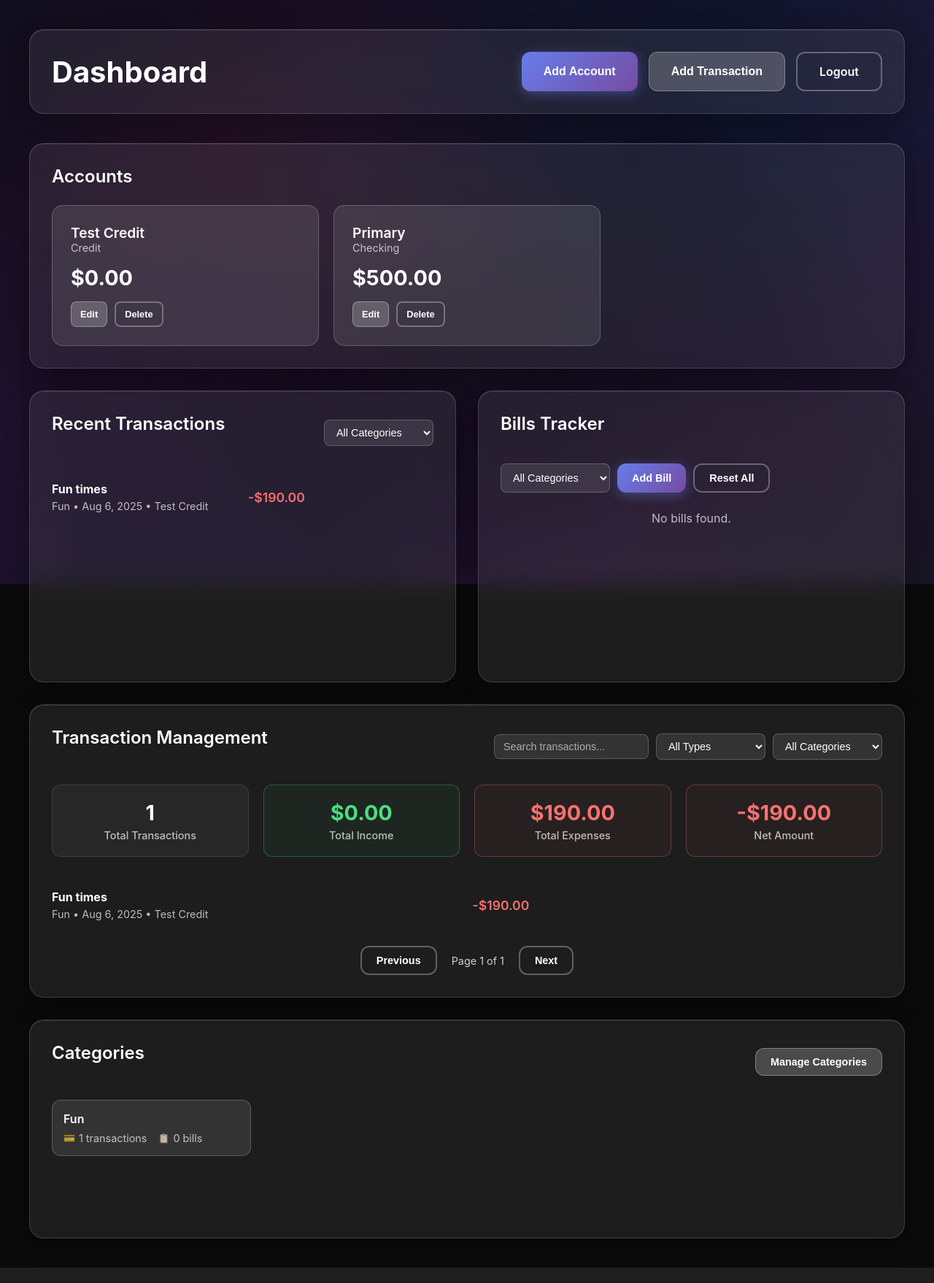
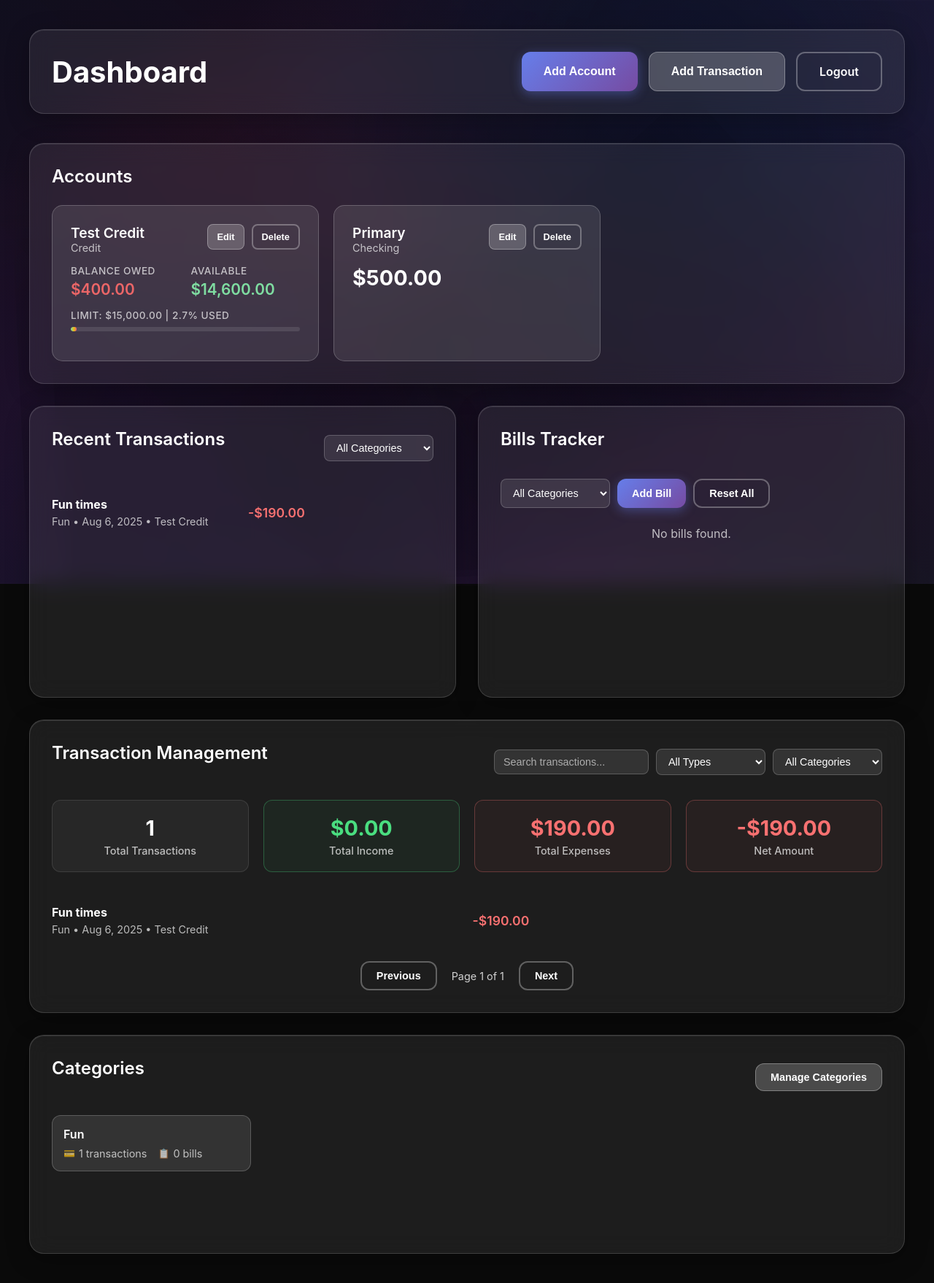
Before and after one commit to Kassicus/glass-budget, a Flask app: page / in a window 1280 px wide. Shown: the whole page at 73% size. Before the commit the page ends 1737 px from the top, so only its background shows below. Run offline with Flask 3, Linux system fonts and the light colour scheme; a user stored in the database is signed in; data comes from the database, SQL or seed files in the repository; both versions use the stored data as it was after the commit; data that the repository does not hold is empty.

Commit message:
Credit account working now

```diff
--- a/app.py
+++ b/app.py
@@ -16,6 +16,11 @@ app.config['SQLALCHEMY_TRACK_MODIFICATIONS'] = False
 from models import db, User, Account, Transaction, Bill
 
 db.init_app(app)
+
+# Create tables if they don't exist
+with app.app_context():
+    db.create_all()
+
 login_manager = LoginManager()
 login_manager.init_app(app)
 login_manager.login_view = 'login'
@@ -87,6 +92,8 @@ def accounts():
             'name': acc.name,
             'account_type': acc.account_type,
             'balance': acc.balance,
+            'credit_limit': acc.credit_limit,
+            'current_balance': acc.current_balance,
             'created_at': acc.created_at.isoformat()
         } for acc in user_accounts])
 
@@ -96,6 +103,8 @@ def accounts():
             name=data['name'],
             account_type=data['account_type'],
             balance=float(data.get('balance', 0)),
+            credit_limit=float(data['credit_limit']) if data.get('credit_limit') else None,
+            current_balance=float(data.get('current_balance', 0)),
             user_id=current_user.id
         )
         db.session.add(account)
@@ -114,6 +123,10 @@ def account_detail(account_id):
         account.name = data.get('name', account.name)
         account.account_type = data.get('account_type', account.account_type)
         account.balance = float(data.get('balance', account.balance))
+        if 'credit_limit' in data:
+            account.credit_limit = float(data['credit_limit']) if data['credit_limit'] else None
+        if 'current_balance' in data:
+            account.current_balance = float(data.get('current_balance', account.current_balance))
         db.session.commit()
         return jsonify({'success': True})
 
@@ -160,10 +173,19 @@ def transactions():
         # Update account balance
         account = Account.query.get(data['account_id'])
         if account and account.user_id == current_user.id:
-            if data['transaction_type'] == 'income':
-                account.balance += float(data['amount'])
+            if account.account_type == 'credit':
+                # For credit accounts, expenses increase current_balance (debt)
+                # and income/payments decrease current_balance (paying off debt)
+                if data['transaction_type'] == 'expense':
+                    account.current_balance += float(data['amount'])
+                else:  # income (payment toward credit)
+                    account.current_balance -= float(data['amount'])
             else:
-                account.balance -= float(data['amount'])
+                # For regular accounts, use the existing logic
+                if data['transaction_type'] == 'income':
+                    account.balance += float(data['amount'])
+                else:
+                    account.balance -= float(data['amount'])
 
         db.session.add(transaction)
         db.session.commit()
@@ -197,30 +219,56 @@ def transaction_detail(transaction_id):
             new_account = Account.query.get(int(data['account_id']))
             if new_account and new_account.user_id == current_user.id:
                 # Remove from old account
-                if old_type == 'income':
-                    old_account.balance -= old_amount
+                if old_account.account_type == 'credit':
+                    if old_type == 'expense':
+                        old_account.current_balance -= old_amount
+                    else:
+                        old_account.current_balance += old_amount
                 else:
-                    old_account.balance += old_amount
+                    if old_type == 'income':
+                        old_account.balance -= old_amount
+                    else:
+                        old_account.balance += old_amount
 
                 # Add to new account
-                if transaction.transaction_type == 'income':
-                    new_account.balance += transaction.amount
+                if new_account.account_type == 'credit':
+                    if transaction.transaction_type == 'expense':
+                        new_account.current_balance += transaction.amount
+                    else:
+                        new_account.current_balance -= transaction.amount
                 else:
-                    new_account.balance -= transaction.amount
+                    if transaction.transaction_type == 'income':
+                        new_account.balance += transaction.amount
+                    else:
+                        new_account.balance -= transaction.amount
 
                 transaction.account_id = int(data['account_id'])
         else:
             # Same account, just update the balance difference
             account = transaction.account
-            if old_type == 'income':
-                account.balance -= old_amount
+            if account.account_type == 'credit':
+                # Reverse old transaction
+                if old_type == 'expense':
+                    account.current_balance -= old_amount
+                else:
+                    account.current_balance += old_amount
+
+                # Apply new transaction
+                if transaction.transaction_type == 'expense':
+                    account.current_balance += transaction.amount
+                else:
+                    account.current_balance -= transaction.amount
             else:
-                account.balance += old_amount
+                # Regular account logic
+                if old_type == 'income':
+                    account.balance -= old_amount
+                else:
+                    account.balance += old_amount
 
-            if transaction.transaction_type == 'income':
-                account.balance += transaction.amount
-            else:
-                account.balance -= transaction.amount
+                if transaction.transaction_type == 'income':
+                    account.balance += transaction.amount
+                else:
+                    account.balance -= transaction.amount
 
         db.session.commit()
         return jsonify({'success': True})
@@ -228,10 +276,16 @@ def transaction_detail(transaction_id):
     if request.method == 'DELETE':
         # Reverse the transaction from account balance
         account = transaction.account
-        if transaction.transaction_type == 'income':
-            account.balance -= transaction.amount
+        if account.account_type == 'credit':
+            if transaction.transaction_type == 'expense':
+                account.current_balance -= transaction.amount
+            else:
+                account.current_balance += transaction.amount
         else:
-            account.balance += transaction.amount
+            if transaction.transaction_type == 'income':
+                account.balance -= transaction.amount
+            else:
+                account.balance += transaction.amount
 
         db.session.delete(transaction)
         db.session.commit()
@@ -357,7 +411,10 @@ def toggle_bill_paid(bill_id):
         # Update account balance
         account = Account.query.get(bill.account_id)
         if account and account.user_id == current_user.id:
-            account.balance -= bill.amount
+            if account.account_type == 'credit':
+                account.current_balance += bill.amount
+            else:
+                account.balance -= bill.amount
         db.session.add(transaction)
 
         message = f"Bill '{bill.name}' marked as paid for {current_date.strftime('%B %Y')}"
--- a/models.py
+++ b/models.py
@@ -20,6 +20,8 @@ class Account(db.Model):
     name = db.Column(db.String(100), nullable=False)
     account_type = db.Column(db.String(50), nullable=False)  # checking, savings, credit, etc.
     balance = db.Column(db.Float, default=0.0)
+    credit_limit = db.Column(db.Float, nullable=True)  # For credit accounts only
+    current_balance = db.Column(db.Float, default=0.0)  # For credit accounts: amount currently owed/used
     user_id = db.Column(db.Integer, db.ForeignKey('user.id'), nullable=False)
     created_at = db.Column(db.DateTime, default=datetime.utcnow)
 
--- a/static/css/style.css
+++ b/static/css/style.css
@@ -643,6 +643,10 @@ body {
     margin-bottom: 15px;
 }
 
+.account-info {
+    flex: 1;
+}
+
 .account-name {
     color: white;
     font-size: 1.2rem;
@@ -665,6 +669,72 @@ body {
 .account-actions {
     display: flex;
     gap: 10px;
+}
+
+/* Credit Account Styles */
+.credit-account {
+    /* Removed yellow border for cleaner look */
+}
+
+.credit-info {
+    display: grid;
+    grid-template-columns: 1fr 1fr;
+    gap: 15px;
+    margin-bottom: 15px;
+}
+
+.credit-balance,
+.credit-available {
+    display: flex;
+    flex-direction: column;
+    gap: 5px;
+}
+
+.credit-utilization {
+    grid-column: 1 / -1;
+    display: flex;
+    flex-direction: column;
+    gap: 8px;
+}
+
+.credit-label {
+    color: rgba(255, 255, 255, 0.7);
+    font-size: 0.85rem;
+    font-weight: 500;
+    text-transform: uppercase;
+    letter-spacing: 0.5px;
+}
+
+.credit-amount {
+    color: white;
+    font-size: 1.3rem;
+    font-weight: 600;
+}
+
+.credit-amount.owed {
+    color: rgba(255, 107, 107, 0.9);
+}
+
+.credit-amount.available {
+    color: rgba(134, 239, 172, 0.9);
+}
+
+.utilization-bar {
+    width: 100%;
+    height: 6px;
+    background: rgba(255, 255, 255, 0.1);
+    border-radius: 3px;
+    overflow: hidden;
+}
+
+.utilization-fill {
+    height: 100%;
+    background: linear-gradient(90deg,
+        rgba(134, 239, 172, 0.9) 0%,
+        rgba(255, 193, 7, 0.9) 60%,
+        rgba(255, 107, 107, 0.9) 90%);
+    border-radius: 3px;
+    transition: width 0.3s ease;
 }
 
 .btn-icon {
--- a/static/js/app.js
+++ b/static/js/app.js
@@ -58,6 +58,23 @@ function closeModal(modalId) {
         const form = modal.querySelector('form');
         if (form) {
             form.reset();
+
+            // Special handling for account form to restore original handler
+            if (modalId === 'accountModal') {
+                // Restore the original submit handler
+                if (typeof handleAccountSubmit === 'function') {
+                    form.onsubmit = handleAccountSubmit;
+                }
+                // Reset modal title
+                const modalTitle = modal.querySelector('#accountModalTitle');
+                if (modalTitle) {
+                    modalTitle.textContent = 'Add Account';
+                }
+                // Hide credit fields
+                if (typeof hideCreditFields === 'function') {
+                    hideCreditFields();
+                }
+            }
         }
     }
 }
--- a/static/js/dashboard.js
+++ b/static/js/dashboard.js
@@ -84,21 +84,60 @@ function renderAccounts() {
         return;
     }
 
-    accountsList.innerHTML = accounts.map(account => `
-        <div class="account-item">
+    accountsList.innerHTML = accounts.map(account => {
+        if (account.account_type === 'credit') {
+            const remainingCredit = account.credit_limit ? (account.credit_limit - account.current_balance) : 0;
+            const utilizationPercentage = account.credit_limit && account.credit_limit > 0 ?
+                ((account.current_balance / account.credit_limit) * 100).toFixed(1) : 0;
+
+            return `
+                <div class="account-item credit-account">
                     <div class="account-header">
-                <div>
+                        <div class="account-info">
                             <div class="account-name">${account.name}</div>
                             <div class="account-type">${account.account_type}</div>
                         </div>
-            </div>
-            <div class="account-balance">${formatCurrency(account.balance)}</div>
                         <div class="account-actions">
                             <button class="btn btn-small btn-secondary btn-icon" onclick="editAccount(${account.id})">Edit</button>
                             <button class="btn btn-small btn-outline btn-icon" onclick="deleteAccount(${account.id})">Delete</button>
                         </div>
                     </div>
-    `).join('');
+                    <div class="credit-info">
+                        <div class="credit-balance">
+                            <div class="credit-label">Balance Owed</div>
+                            <div class="credit-amount owed">${formatCurrency(account.current_balance || 0)}</div>
+                        </div>
+                        <div class="credit-available">
+                            <div class="credit-label">Available</div>
+                            <div class="credit-amount available">${formatCurrency(remainingCredit)}</div>
+                        </div>
+                        <div class="credit-utilization">
+                            <div class="credit-label">Limit: ${formatCurrency(account.credit_limit || 0)} | ${utilizationPercentage}% used</div>
+                            <div class="utilization-bar">
+                                <div class="utilization-fill" style="width: ${Math.min(utilizationPercentage, 100)}%"></div>
+                            </div>
+                        </div>
+                    </div>
+                </div>
+            `;
+        } else {
+            return `
+                <div class="account-item">
+                    <div class="account-header">
+                        <div class="account-info">
+                            <div class="account-name">${account.name}</div>
+                            <div class="account-type">${account.account_type}</div>
+                        </div>
+                        <div class="account-actions">
+                            <button class="btn btn-small btn-secondary btn-icon" onclick="editAccount(${account.id})">Edit</button>
+                            <button class="btn btn-small btn-outline btn-icon" onclick="deleteAccount(${account.id})">Delete</button>
+                        </div>
+                    </div>
+                    <div class="account-balance">${formatCurrency(account.balance)}</div>
+                </div>
+            `;
+        }
+    }).join('');
 }
 
 // Render transactions
@@ -248,8 +287,20 @@ function setupEventListeners() {
         goToPage(currentPage + 1);
     });
 
-    // Account form
-    document.getElementById('accountForm')?.addEventListener('submit', handleAccountSubmit);
+    // Account form - use onsubmit instead of addEventListener to avoid conflicts
+    const accountForm = document.getElementById('accountForm');
+    if (accountForm) {
+        accountForm.onsubmit = handleAccountSubmit;
+    }
+
+    // Account type change handler
+    document.getElementById('accountType')?.addEventListener('change', (e) => {
+        if (e.target.value === 'credit') {
+            showCreditFields();
+        } else {
+            hideCreditFields();
+        }
+    });
 
     // Transaction form
     document.getElementById('transactionForm')?.addEventListener('submit', handleTransactionSubmit);
@@ -268,6 +319,12 @@ async function handleAccountSubmit(e) {
         account_type: formData.get('account_type'),
         balance: formData.get('balance') || 0
     };
+
+    // Add credit account specific fields
+    if (formData.get('account_type') === 'credit') {
+        accountData.credit_limit = formData.get('credit_limit') || null;
+        accountData.current_balance = formData.get('current_balance') || 0;
+    }
 
     try {
         await apiRequest('/api/accounts', {
@@ -389,10 +446,22 @@ async function editAccount(accountId) {
     document.getElementById('accountName').value = account.name;
     document.getElementById('accountType').value = account.account_type;
     document.getElementById('accountBalance').value = account.balance;
+
+    // Handle credit account fields
+    if (account.account_type === 'credit') {
+        document.getElementById('creditLimit').value = account.credit_limit || '';
+        document.getElementById('currentBalance').value = account.current_balance || 0;
+        showCreditFields();
+    } else {
+        hideCreditFields();
+    }
+
     document.getElementById('accountModalTitle').textContent = 'Edit Account';
 
-    // Update form handler
+    // Store the original handler and replace it temporarily
     const form = document.getElementById('accountForm');
+    const originalHandler = form.onsubmit;
+
     form.onsubmit = async (e) => {
         e.preventDefault();
 
@@ -403,6 +472,12 @@ async function editAccount(accountId) {
             balance: formData.get('balance')
         };
 
+        // Add credit account specific fields
+        if (formData.get('account_type') === 'credit') {
+            accountData.credit_limit = formData.get('credit_limit') || null;
+            accountData.current_balance = formData.get('current_balance') || 0;
+        }
+
         try {
             await apiRequest(`/api/accounts/${accountId}`, {
                 method: 'PUT',
@@ -412,13 +487,16 @@ async function editAccount(accountId) {
             showMessage('Account updated successfully!');
             closeModal('accountModal');
             await loadAccounts();
+
+            // Restore original handler after successful update
+            form.onsubmit = originalHandler;
+            document.getElementById('accountModalTitle').textContent = 'Add Account';
+            // Clear form
+            form.reset();
+            hideCreditFields();
         } catch (error) {
             showMessage('Failed to update account', 'error');
         }
-
-        // Restore original handler
-        form.onsubmit = handleAccountSubmit;
-        document.getElementById('accountModalTitle').textContent = 'Add Account';
     };
 
     openModal('accountModal');
@@ -902,3 +980,18 @@ function applyTransactionFilters() {
     renderAllTransactions();
     updateTransactionStats();
 }
+
+// Show credit account fields
+function showCreditFields() {
+    document.getElementById('creditLimitGroup').style.display = 'block';
+    document.getElementById('currentBalanceGroup').style.display = 'block';
+}
+
+// Hide credit account fields
+function hideCreditFields() {
+    document.getElementById('creditLimitGroup').style.display = 'none';
+    document.getElementById('currentBalanceGroup').style.display = 'none';
+    // Clear the values when hiding
+    document.getElementById('creditLimit').value = '';
+    document.getElementById('currentBalance').value = '0';
+}
--- a/templates/dashboard.html
+++ b/templates/dashboard.html
@@ -142,6 +142,14 @@
             <div class="form-group">
                 <label for="accountBalance">Initial Balance</label>
                 <input type="number" id="accountBalance" name="balance" step="0.01" value="0">
+            </div>
+            <div class="form-group" id="creditLimitGroup" style="display: none;">
+                <label for="creditLimit">Credit Limit</label>
+                <input type="number" id="creditLimit" name="credit_limit" step="0.01" placeholder="Enter credit limit">
+            </div>
+            <div class="form-group" id="currentBalanceGroup" style="display: none;">
+                <label for="currentBalance">Current Balance (Amount Owed)</label>
+                <input type="number" id="currentBalance" name="current_balance" step="0.01" value="0">
             </div>
             <div class="modal-actions">
                 <button type="button" class="btn btn-outline modal-cancel">Cancel</button>
```
Also changed, not shown: migrate_db.py (added, +121 -0 lines), instance/budget.db, 1 other file. Lines whose indentation alone changed are shown as unchanged.
